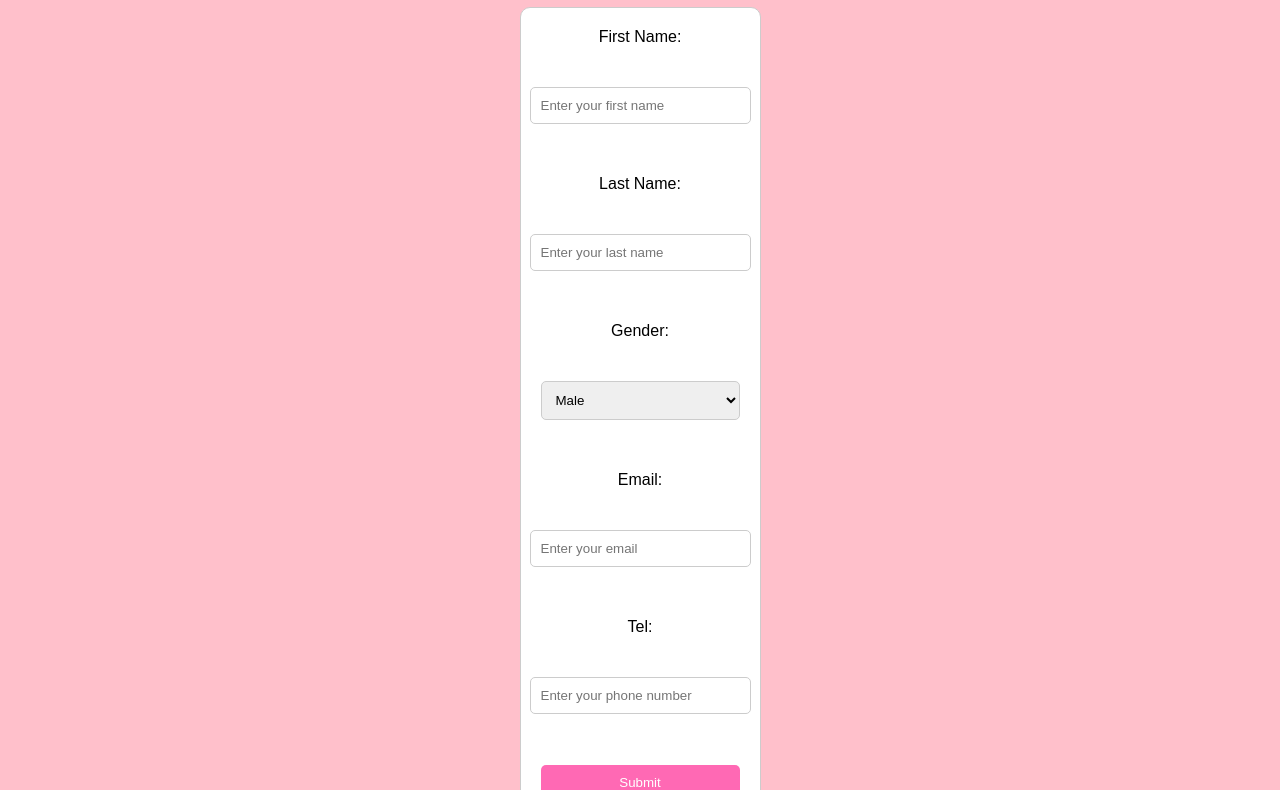
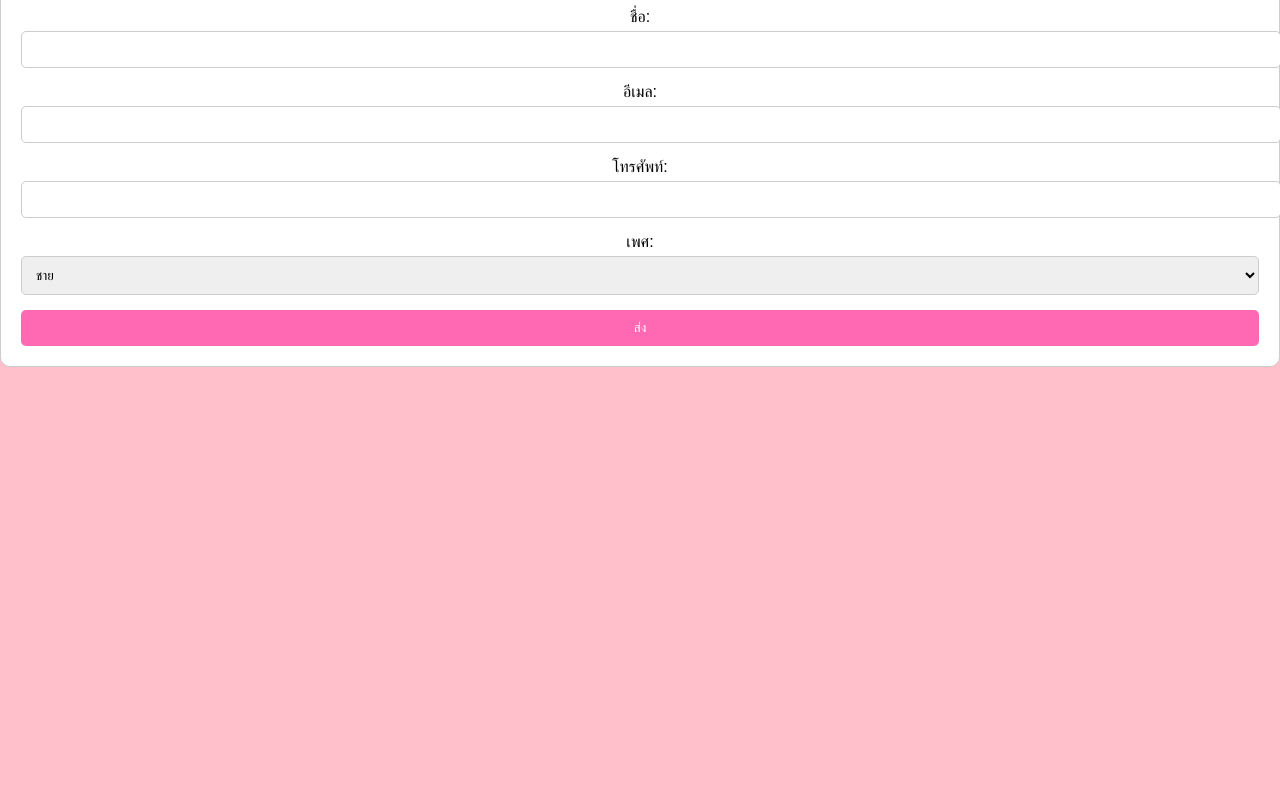
Before and after one commit to tmaetasit/resume, a plain HTML site: page contact me.html in a window 1280 px wide. Shown: the part 112-902 px from the top of the page. After the commit the page ends 800 px from the top, so only its background shows below. Drawn offline with Linux system fonts and the light colour scheme.

Commit message:
3rd commit

```diff
--- a/contact me.html
+++ b/contact me.html
@@ -5,57 +5,38 @@
     <meta name="viewport" content="width=device-width, initial-scale=1.0" />
     <title>Contact Me</title>
     <link rel="stylesheet" href="style.css" />
+    <!-- ลิงก์ไปยังไฟล์ CSS ภายนอก -->
   </head>
-  <body class="pink-bg">
+  <body>
+    <!-- ลิงก์นำทาง (Navigation Links) -->
     <nav>
-      <a href="index.html">Home Page</a>
+      <a href="HomePage.html">Home Page</a>
       <a href="MyHobbies.html">My Hobbies</a>
       <a href="WorkExperience.html">Work Experience</a>
-      <a href="contactme.html">Contact Me</a>
+      <a href="contact me.html">Contact Me</a>
     </nav>
 
-    <h1>Contact Me &#128512;</h1>
+    <!-- เนื้อหาหลัก (Main Content) -->
+    <h1>Contact Me &#128233;</h1>
+    <!-- ข้อความหัวเรื่อง พร้อมไอคอนแสดงอีโมจิ -->
 
-    <form action="">
-      <label for="firstname">First Name:</label><br /><br />
-      <input
-        type="text"
-        id="firstname"
-        name="firstname"
-        placeholder="Enter your first name"
-      /><br /><br />
-
-      <label for="lastname">Last Name:</label><br /><br />
-      <input
-        type="text"
-        id="lastname"
-        name="lastname"
-        placeholder="Enter your last name"
-      /><br /><br />
-
-      <label for="gender">Gender:</label><br /><br />
-      <select name="gender" id="gender">
-        <option value="Male">Male</option>
-        <option value="Female">Female</option></select
-      ><br /><br />
-
-      <label for="email">Email:</label><br /><br />
-      <input
-        type="email"
-        id="email"
-        name="email"
-        placeholder="Enter your email"
-      /><br /><br />
-
-      <label for="tel">Tel:</label><br /><br />
-      <input
-        type="tel"
-        id="tel"
-        name="tel"
-        placeholder="Enter your phone number"
-      /><br /><br />
-
-      <input type="submit" value="Submit" /><br /><br />
-    </form>
+    <form>
+        <label for="name">ชื่อ:
+          <input type="text" id="name" name="name">
+        </label>
+        <label for="email">อีเมล:
+          <input type="email" id="email" name="email">
+        </label>
+        <label for="phone">โทรศัพท์:
+          <input type="tel" id="phone" name="phone">
+        </label>
+        <label for="gender">เพศ:
+          <select id="gender" name="gender">
+            <option value="male">ชาย</option>
+            <option value="female">หญิง</option>
+          </select>
+        </label>
+        <input type="submit" value="ส่ง">
+      </form>
   </body>
 </html>
--- a/style.css
+++ b/style.css
@@ -1,17 +1,39 @@
-
-body {
-  font-family: Arial, sans-serif;
-  margin: 0;
-  padding: 0;
-  background-color: #ffc0cb;
-  display: flex;
-  flex-direction: column;
-  justify-content: center;
-  align-items: center;
-  min-height: 100vh; /* ทำให้ body มีความสูงเต็มหน้าจอ */
+/* กำหนดรูปแบบของลิงก์ในแท็ก <nav> */
+nav a {
+  color: blue; /* เปลี่ยนสีของลิงก์เป็นสีน้ำเงิน */
+  text-decoration: none; /* ไม่มีการขีดเส้นใต้ใต้ข้อความลิงก์ */
+  margin: 0 10px; /* กำหนดระยะห่างซ้าย-ขวาของลิงก์ */
 }
 
-/* จัดข้อความของหัวข้อและย่อหน้าให้อยู่กึ่งกลาง */
+/* กำหนดรูปแบบเมื่อผู้ใช้เลื่อนเมาส์ไปเหนือ (hover) ลิงก์ */
+nav a:hover {
+  text-decoration: underline; /* ขีดเส้นใต้ใต้ข้อความลิงก์เมื่อเมาส์ชี้ */
+}
+
+/* กำหนดรูปแบบทั่วไปของหน้าเว็บ */
+body {
+  background-color: pink; /* กำหนดสีพื้นหลังเป็นสีชมพู */
+  font-family: Arial, sans-serif; /* ใช้ฟอนต์ Arial และ sans-serif */
+  margin: 0; /* ไม่มีขอบด้านนอกของหน้า */
+  padding: 0; /* ไม่มีการเว้นระยะห่างภายในหน้า */
+}
+
+/* คลาสที่ใช้เพื่อกำหนดสีพื้นหลังเป็นสีชมพู */
+.pink-bg {
+  background-color: pink; /* กำหนดสีพื้นหลังเป็นสีชมพู */
+}
+
+/* จัดตำแหน่งภาพให้อยู่กึ่งกลางและมีขอบโค้งมน */
+.center-img {
+  display: block; /* กำหนดให้แสดงผลเป็น block (ทำให้สามารถกำหนด margin ได้) */
+  margin-left: auto; /* จัดตำแหน่งซ้ายเป็น auto เพื่อช่วยจัดกึ่งกลาง */
+  margin-right: auto; /* จัดตำแหน่งขวาเป็น auto เพื่อช่วยจัดกึ่งกลาง */
+  border-radius: 50px; /* ทำขอบภาพให้โค้งมน */
+  width: 200px; /* กำหนดความกว้างของภาพ */
+  height: 200px; /* กำหนดความสูงของภาพ */
+}
+
+/* กำหนดรูปแบบข้อความให้จัดอยู่กึ่งกลาง */
 h1,
 h2,
 h3,
```
Also changed, not shown: MyHobbies.html (+3 -2 lines), WorkExperience.html (+1 -2 lines), hp.html (added, +41 -0 lines), index.html (+1 -1 lines), test.html (added, +13 -0 lines).
